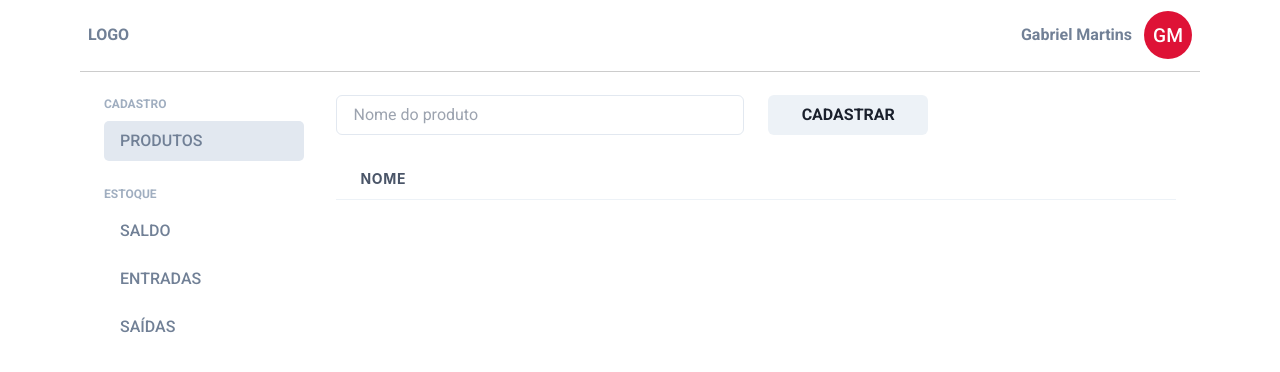
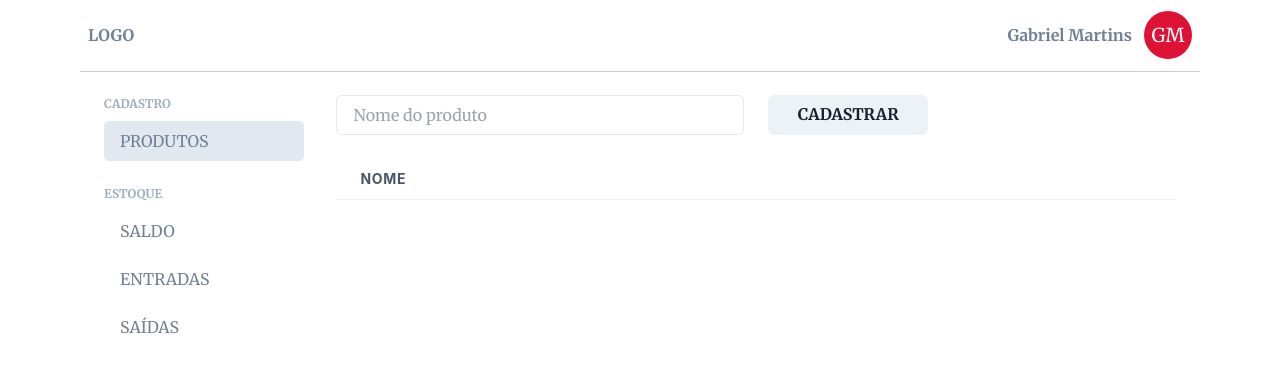
Before and after one commit to omartins-zs/controle_estoque_nextJS, a Next.js app: page / in a window 1280 px wide. Shown: the top 372 px of the page. Built offline with nearby package versions, Linux system fonts and the light colour scheme.

Commit message:
Importando novas Fonts e Auxiliar de fontes

```diff
--- a/src/app/layout.tsx
+++ b/src/app/layout.tsx
@@ -1,10 +1,8 @@
 import type { Metadata } from "next";
-import { Roboto as Font } from "next/font/google";
+import font from "@/config/fonts";
 import { ChakraProvider } from "@chakra-ui/react";
 import { SidebarProvider } from "../contexts/SidebarContext";
 import "./globals.css";
-
-const font = Font({ subsets: ["latin"], weight: ["100", "300", "400", "500", "700", "900"] });
 
 export const metadata: Metadata = {
   title: "Create Next App",
--- /dev/null
+++ b/src/config/fonts.tsx
@@ -0,0 +1,10 @@
+
+// import { Poppins as Font } from "next/font/google";
+
+// const font = Font({ subsets: ["latin"], weight: ["100", "300", "400", "500", "700", "900"] });
+
+import { Merriweather as Font } from "next/font/google";
+
+const font = Font({ subsets: ["latin"], weight: ["300", "400", "700", "900"] });
+
+export default font;
```
